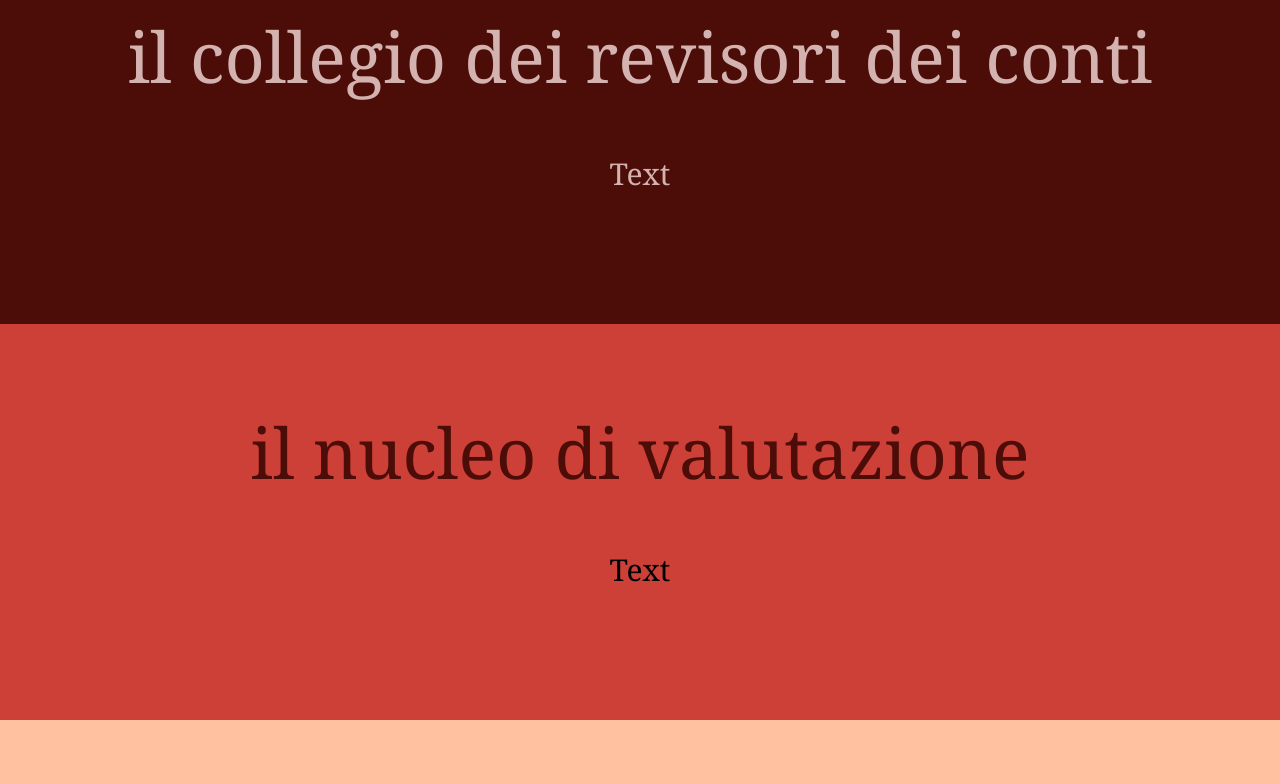
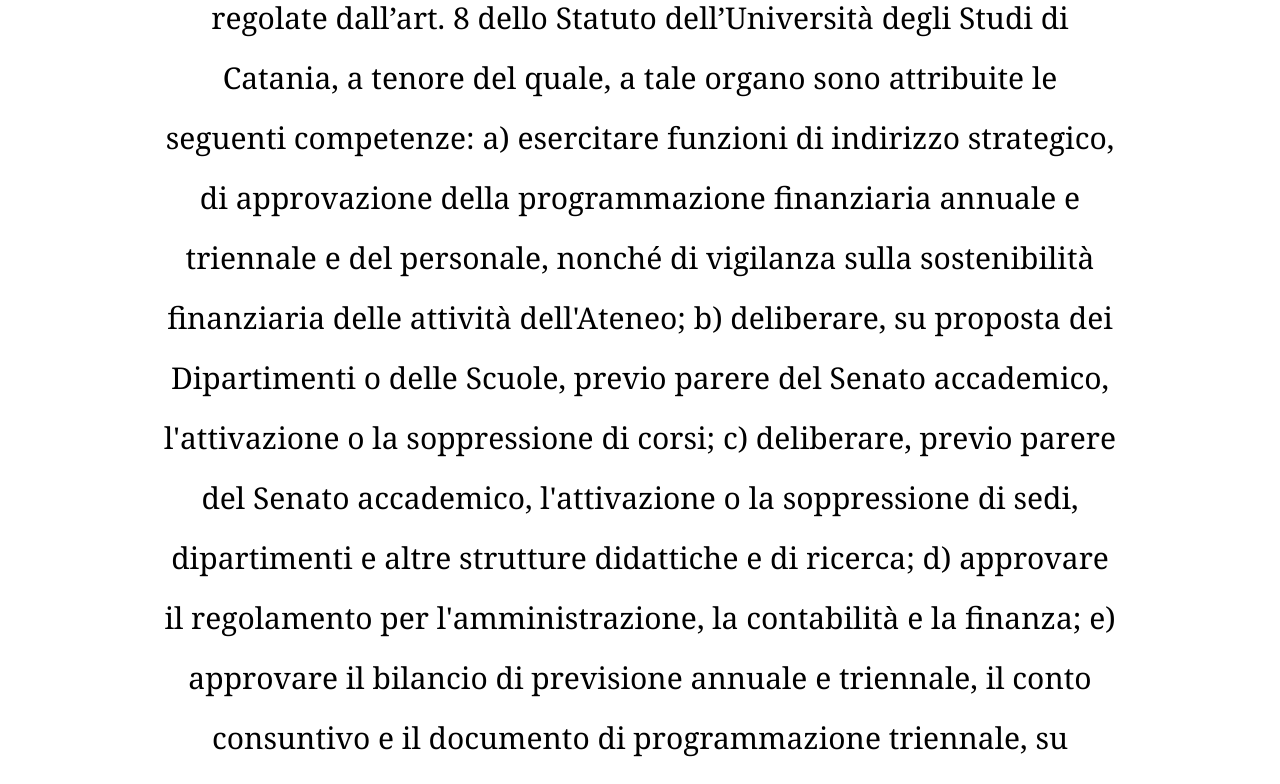
Before and after one commit to UNICT-DMI/Elezioni-Universitarie, an Angular app: page /organi_ateneo in a window 1280 px wide. Shown: the part 3690-4474 px from the top of the page. Built offline with nearby package versions, Linux system fonts and the light colour scheme.

Commit message:
Update organiateneo.component.html

```diff
--- a/src/app/organiateneo/organiateneo.component.html
+++ b/src/app/organiateneo/organiateneo.component.html
@@ -34,7 +34,21 @@
 <div class="scrollblock block-three">
   <h2>Il consiglio di amministrazione</h2>
   <p>
-    Text
+  La carica di componente del Consiglio di Amministrazione prevede l’attribuzione di gettoni di presenza connessi alla carica.
+Il mandato degli studenti ha durata biennale ed è rinnovabile per una sola volta.
+Le funzioni del Consiglio di Amministrazione sono regolate dall’art. 8 dello Statuto dell’Università degli Studi di Catania, a tenore del quale, a tale organo sono attribuite le seguenti competenze:
+a) esercitare funzioni di indirizzo strategico, di approvazione della programmazione finanziaria annuale e triennale e del personale, nonché di vigilanza sulla sostenibilità finanziaria delle attività dell'Ateneo;
+b) deliberare, su proposta dei Dipartimenti o delle Scuole, previo parere del Senato accademico, l'attivazione o la soppressione di corsi;
+c) deliberare, previo parere del Senato accademico, l'attivazione o la soppressione di sedi, dipartimenti e altre strutture didattiche e di ricerca;
+d) approvare il regolamento per l'amministrazione, la contabilità e la finanza;
+e) approvare il bilancio di previsione annuale e triennale, il conto consuntivo e il documento di programmazione triennale, su proposta del rettore e previo parere del Senato accademico;
+f) trasmettere al Ministero dell'istruzione, dell'università e della ricerca e al Ministero dell'economia e delle finanze sia il bilancio di previsione annuale e triennale sia il conto consuntivo;
+g) conferire l'incarico di direttore generale, su proposta del rettore, sentito il parere del Senato accademico;
+h) deliberare in materia di sanzioni disciplinari riguardanti i docenti, conformemente al parere vincolante espresso dal Collegio di disciplina, secondo la normativa vigente.
+i) approvare le proposte di chiamata dei professori e dei ricercatori formulate dai dipartimenti;
+l) fornire indirizzi al direttore generale sulla gestione e organizzazione dei servizi, delle risorse strumentali e del personale tecnico-amministrativo dell'Ateneo;
+m) esercitare ogni altra funzione attribuitagli dal presente Statuto.
+
   </p>
 </div>
 
@@ -48,7 +62,17 @@
 <div class="scrollblock block-five">
   <h2>Il nucleo di valutazione</h2>
   <p>
-    Text
+      La carica di componente del Nucleo di Valutazione prevede l’attribuzione di gettoni di presenza connessi alla carica.
+      Il mandato degli studenti ha durata biennale ed è rinnovabile per una sola volta.
+      Le funzioni del Nucleo di Valutazione sono regolate dall’art. 10 dello Statuto dell’Università degli Studi di Catania, a tenore del quale, tale organo esercita il compito di «verifica della qualità e dell'efficacia dell'offerta didattica, anche sulla base degli indicatori individuati dalle Commissioni paritetiche dipartimentali o di Scuola, nonché la funzione di verifica dell'attività di ricerca svolta dai dipartimenti e della congruità del curriculum scientifico o professionale dei titolari dei contratti di insegnamento di cui all'articolo 23, comma 1, della legge 240/2010».
+      Inoltre, «al Nucleo di valutazione sono attribuite, in raccordo con l'attività dell'ANVUR, le funzioni di cui all'articolo 14 del decreto legislativo 150/2009, relative alle procedure di valutazione delle strutture e del personale, al fine di promuovere nelle università, in piena autonomia e con modalità organizzative proprie, il merito e il miglioramento della performance organizzativa e individuale».
+      Il Nucleo di Valutazione svolge un’importante funzione a presidio della qualità, nel rispetto di quanto previsto dal D.lgs. 19/2012, e s.m., esprimendo il proprio parere in merito a:
+      a)	possesso dei requisiti per l'accreditamento inziale per l'istituzione di nuovi corsi di studio;
+      b)	verifica del corretto funzionamento del sistema di AQ e supporto all'ANVUR e al MIUR nel monitoraggio del rispetto dei requisiti di accreditamento iniziale e periodico dei corsi e delle sedi, con riferimento all’attività didattica, scientifica e di terza missione svolta dall’ateneo;
+      c)	monitoraggio dei risultati conseguiti rispetto agli indicatori per la valutazione periodica, nonché supporto all’Ateneo e ad ANVUR nell'elaborazione di ulteriori indicatori per il raggiungimento degli obiettivi della propria programmazione strategica;
+      d)	monitoraggio annuale del mantenimento dei requisiti da parte dei dottorati di ricerca accreditati dall’ANVUR.
+      Infine, anche nel ciclo della performance dell’Ateneo, in ossequio a quanto prescritto dal D.lgs. 150/09 e s.m., il Nucleo di Valutazione interviene in fase di avvio del Piano della performance, in corso d’anno mediante attività di monitoraggio e a conclusione del processo, mediante la redazione della relazione annuale, nel rispetto delle indicazioni fornite dall’ANVUR.
+
   </p>
 </div>
 
```
